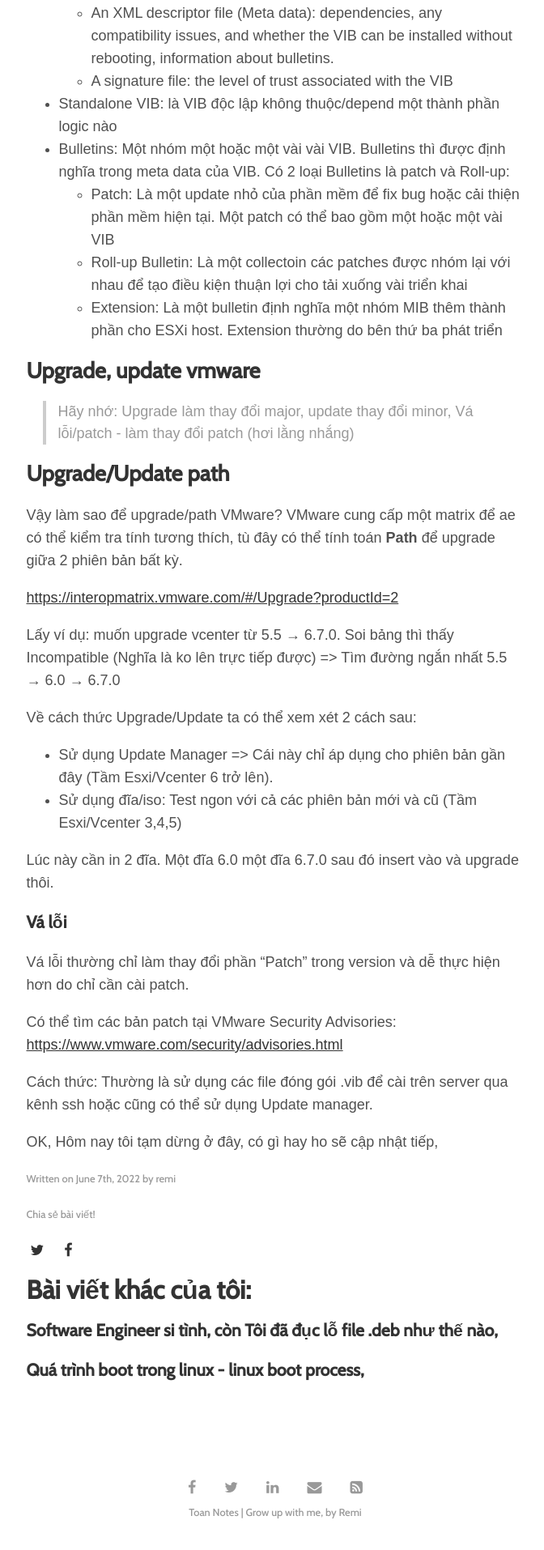
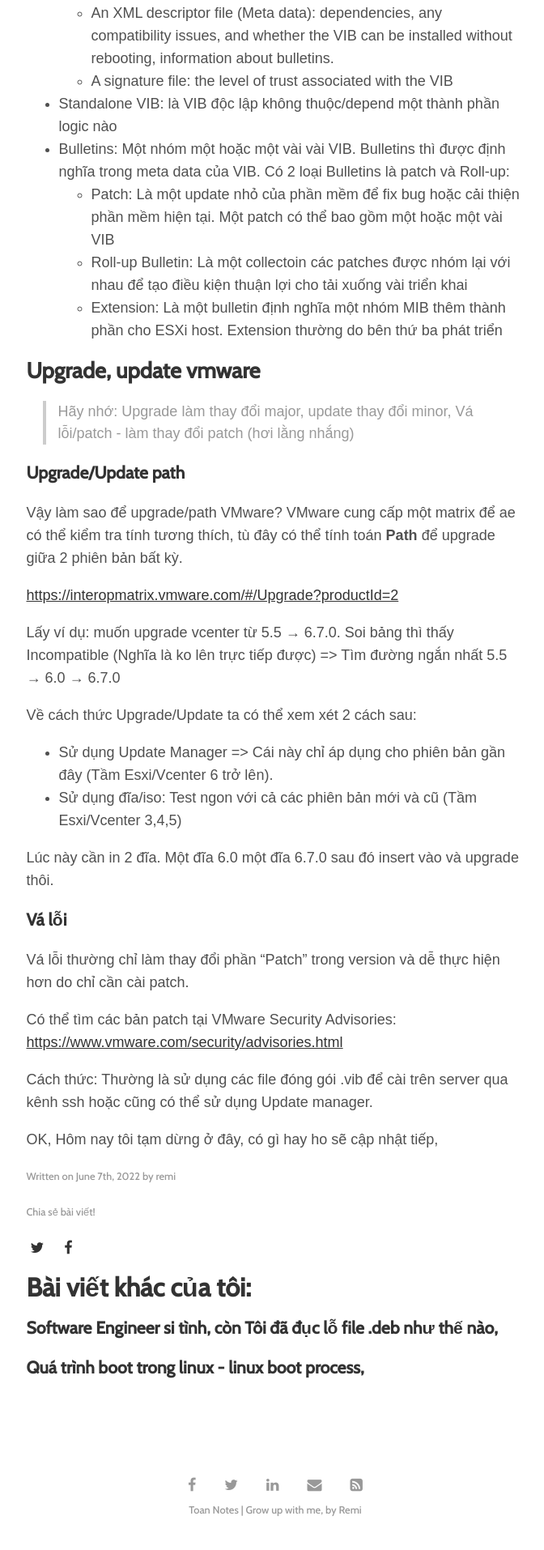
Before and after one commit to toannai/blog, a Jekyll site: the page built from _posts/2022-06-07-vmware-patching-terms-and-model.md, in a window 1280 px wide. Shown: the part 2472-4386 px from the top of the page at 81% size, without its empty margins (300-972 px from the left). Built offline with Jekyll 4.4.1, drawn with Linux system fonts in a browser that asks for light colours; some web fonts are replaced.

Commit message:
ad change v5

```diff
--- a/_posts/2022-06-07-vmware-patching-terms-and-model.md
+++ b/_posts/2022-06-07-vmware-patching-terms-and-model.md
@@ -62,7 +62,7 @@
 >Hãy nhớ: Upgrade làm thay đổi major, update thay đổi minor, Vá lỗi/patch - làm thay đổi patch (hơi lằng nhắng)
 
 
-## Upgrade/Update path
+### Upgrade/Update path
 
 Vậy làm sao để upgrade/path VMware? VMware cung cấp một matrix để ae có thể kiểm tra tính tương thích, tù đây có thể tính toán **Path** để upgrade giữa 2 phiên bản bất kỳ.
 
```
